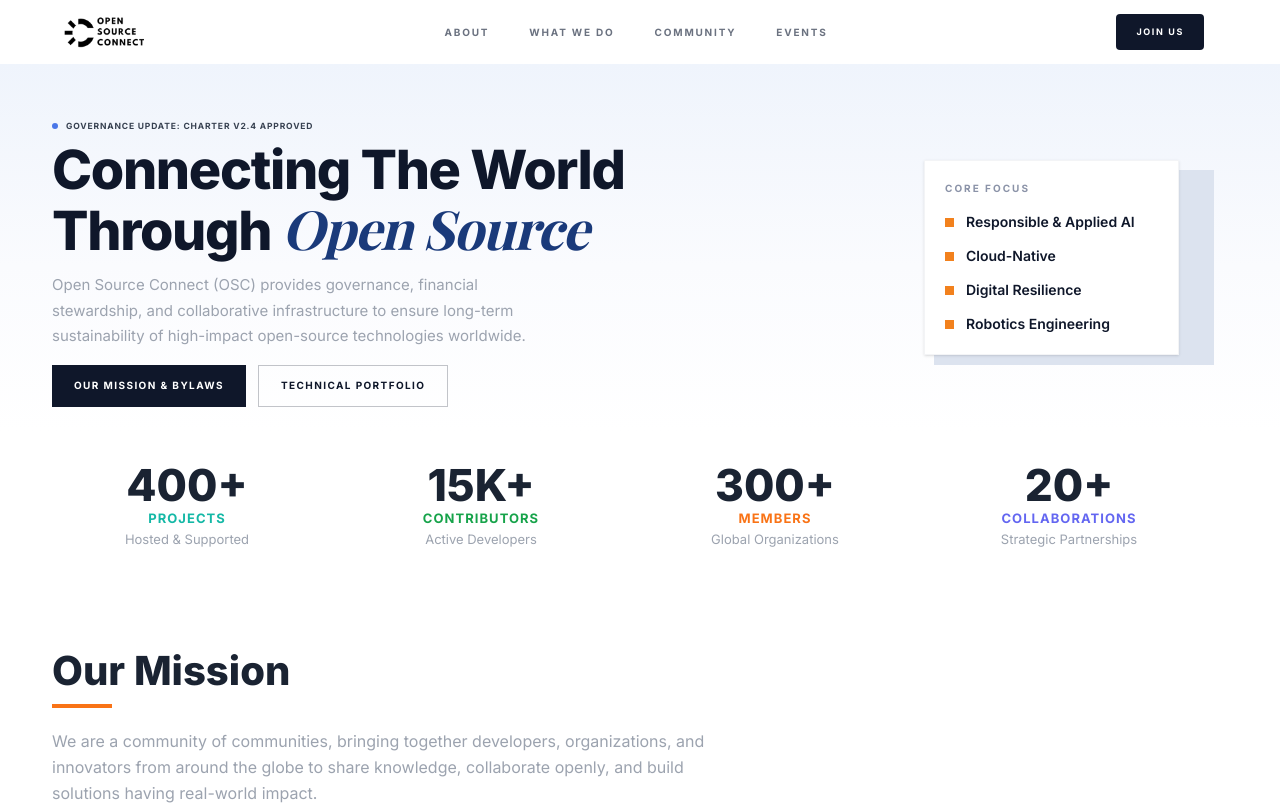
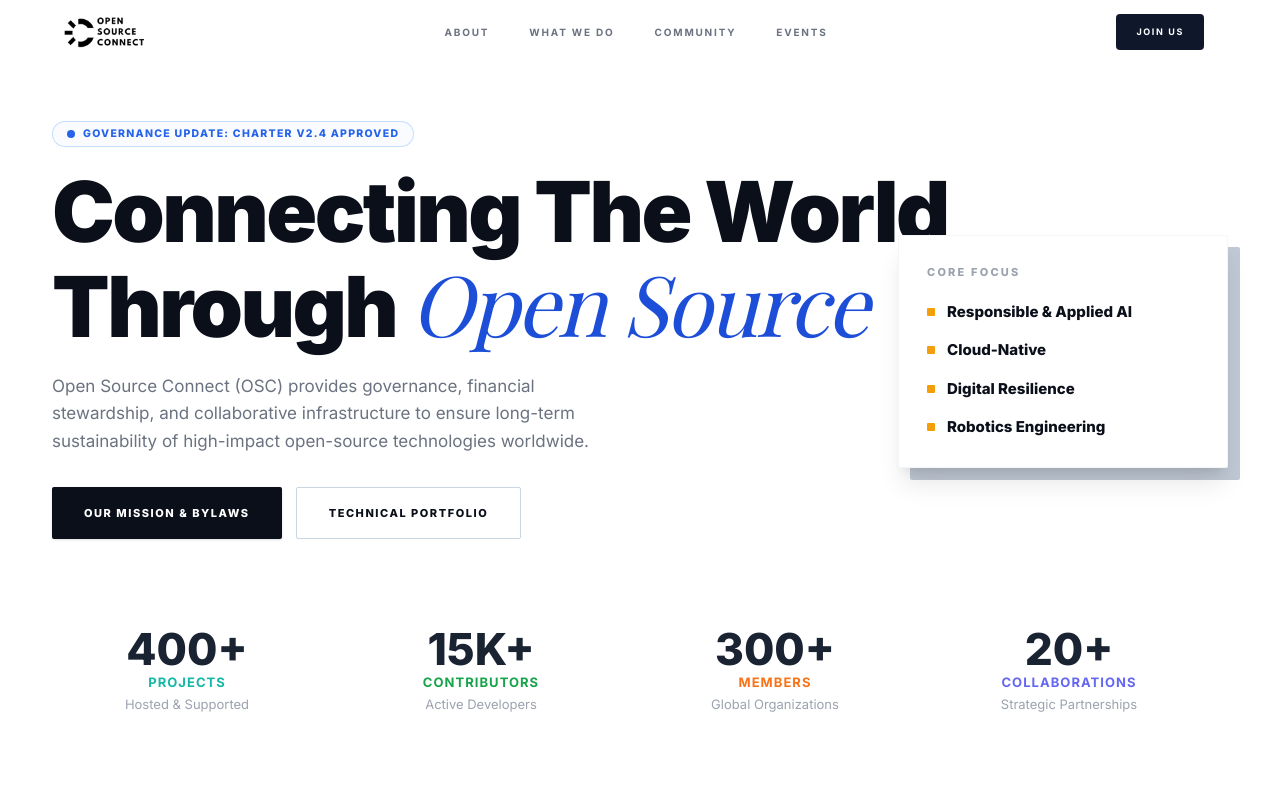
Before and after one commit to open-source-connect-01/OSC_India, a Next.js app: page / in a window 1280 px wide. Shown: the top 805 px of the page. Built offline with nearby package versions, Linux system fonts and the light colour scheme.

Commit message:
Enhance typography settings in layout and update HeroSection for improved design consistency and user engagement

```diff
--- a/src/app/layout.tsx
+++ b/src/app/layout.tsx
@@ -11,7 +11,8 @@ const inter = Inter({
 const playfair = Playfair_Display({
   variable: "--font-playfair",
   subsets: ["latin"],
-  weight: "700",
+  weight: ["400", "500", "600", "700"],
+  style: ["italic", "normal"],
   display: "swap",
 });
 
--- a/src/components/HeroSection.tsx
+++ b/src/components/HeroSection.tsx
@@ -1,68 +1,68 @@
+"use client";
+
 import Link from "next/link";
 
 export default function HeroSection() {
   return (
-    <section className="relative w-full overflow-hidden" style={{ background: 'linear-gradient(180deg, #EFF4FC 0%, #FAFBFE 55%, #FFFFFF 100%)' }}>
-      <div className="max-w-[1240px] mx-auto pl-6 lg:pl-8 pr-12 lg:pr-14 pt-8 lg:pt-14 pb-4 lg:pb-6">
-        <div className="relative flex flex-col lg:flex-row lg:gap-12 xl:gap-16">
-          {/* Left Content */}
-          <div className="relative z-10 flex-1">
-            {/* Eyebrow / Announcement — compact */}
-            <div className="flex items-center gap-2 mb-2">
-              <span className="w-1.5 h-1.5 rounded-full bg-accent-blue shrink-0" />
-              <span className="text-[8.5px] font-bold tracking-[0.1em] text-gray-700 uppercase">
-                Governance Update: Charter v2.4 Approved
+    <section className="relative w-full bg-white overflow-hidden">
+      <div className="max-w-[1240px] mx-auto px-6 lg:px-8 pt-10 lg:pt-14 pb-10 lg:pb-14">
+        <div className="flex flex-col lg:flex-row lg:items-start lg:justify-between gap-8 lg:gap-10">
+          {/* Left Content Column */}
+          <div className="flex-1 min-w-0">
+            {/* Announcement Pill Badge */}
+            <div className="inline-flex items-center gap-2 border border-blue-200/90 bg-blue-50/40 rounded-full px-3.5 py-1 mb-6">
+              <span className="w-2 h-2 rounded-full bg-[#2563EB] shrink-0" />
+              <span className="text-[10px] sm:text-[10.5px] font-extrabold tracking-[0.12em] text-[#2563EB] uppercase">
+                GOVERNANCE UPDATE: CHARTER V2.4 APPROVED
               </span>
             </div>
 
-            {/* Main Headline - scaled down to fit 2 lines */}
-            <div className="max-w-[620px]">
-              <h1 className="text-[36px] sm:text-[42px] lg:text-[50px] xl:text-[54px] font-extrabold text-navy leading-[1.08] mb-3 tracking-tight">
-                Connecting The World
-                <br />
+            {/* Main Headline — Massive scale matching Figma */}
+            <h1 className="text-4xl sm:text-6xl md:text-[68px] lg:text-[76px] xl:text-[84px] font-black text-[#0B0F1A] leading-[0.98] tracking-[-0.03em] mb-6">
+              <span className="block sm:whitespace-nowrap">Connecting The World</span>
+              <span className="block sm:whitespace-nowrap mt-1 sm:mt-2">
                 Through{" "}
-                <span className="font-serif italic text-[#1a3a7a] font-bold">
+                <span className="font-serif italic font-normal text-[#1D4ED8]">
                   Open Source
                 </span>
-              </h1>
-            </div>
+              </span>
+            </h1>
 
-            {/* Subheading - Figma copy */}
-            <p className="max-w-[500px] text-[15px] leading-[1.7] text-gray-400 mb-4">
-              Open Source Connect (OSC) provides governance, financial
-              stewardship, and collaborative infrastructure to ensure
-              long-term sustainability of high-impact open-source technologies
-              worldwide.
+            {/* Subheading Description */}
+            <p className="text-sm sm:text-base lg:text-[17px] text-gray-500 max-w-[580px] leading-relaxed mb-8">
+              Open Source Connect (OSC) provides governance, financial stewardship,
+              and collaborative infrastructure to ensure long-term sustainability of
+              high-impact open-source technologies worldwide.
             </p>
 
-            {/* CTA Buttons - tighter spacing */}
-            <div className="max-w-[470px] flex flex-col sm:flex-row gap-2 sm:gap-3">
+            {/* Action Buttons */}
+            <div className="flex flex-col sm:flex-row gap-3.5">
               <Link
                 href="#"
-                className="inline-flex items-center justify-center h-[42px] px-[22px] bg-navy text-white text-[10px] font-bold tracking-[0.14em] uppercase hover:bg-navy-light transition-all duration-200 w-full sm:w-auto"
+                className="inline-flex items-center justify-center h-[52px] px-8 bg-[#0B0F1A] text-white text-[11px] font-extrabold tracking-[0.14em] uppercase rounded-[2px] shadow-sm hover:bg-slate-800 transition-colors w-full sm:w-auto"
               >
-                Our Mission &amp; Bylaws
+                OUR MISSION &amp; BYLAWS
               </Link>
               <Link
                 href="#"
-                className="inline-flex items-center justify-center h-[42px] px-[22px] bg-transparent text-navy border border-navy/25 text-[10px] font-bold tracking-[0.14em] uppercase hover:bg-navy hover:text-white hover:border-navy transition-all duration-200 w-full sm:w-auto"
+                className="inline-flex items-center justify-center h-[52px] px-8 bg-white text-[#0B0F1A] border border-slate-300 text-[11px] font-extrabold tracking-[0.14em] uppercase rounded-[2px] hover:bg-slate-50 transition-colors w-full sm:w-auto"
               >
-                Technical Portfolio
+                TECHNICAL PORTFOLIO
               </Link>
             </div>
 
             {/* Mobile CoreFocusCard */}
-            <div className="mt-6 lg:hidden">
+            <div className="mt-8 lg:hidden">
               <CoreFocusCard />
             </div>
           </div>
 
-          {/* Right: Floating CoreFocusCard (desktop only) */}
-          <div className="hidden lg:block w-[280px] shrink-0 relative mt-10">
+          {/* Right: Floating CoreFocusCard with offset shadow */}
+          <div className="hidden lg:block w-[330px] shrink-0 relative mt-[115px]">
             <div className="relative">
-              {/* Thin offset sliver — ~10px visible edge on right and bottom */}
-              <div className="absolute top-[10px] left-[10px] w-full h-full bg-[#dce3ef] z-0" />
-              {/* Card sits on top */}
+              {/* Slate-blue offset shadow block */}
+              <div className="absolute top-3 left-3 w-full h-full bg-[#94A3B8]/60 rounded-[2px] z-0" />
+              {/* White card */}
               <div className="relative z-10">
                 <CoreFocusCard />
               </div>
@@ -76,11 +76,11 @@ export default function HeroSection() {
 
 function CoreFocusCard() {
   return (
-    <div className="w-full lg:w-[255px] bg-white p-5 shadow-sm border border-gray-100">
-      <h3 className="text-[10px] font-bold tracking-[0.2em] text-[#8b93a8] uppercase mb-4">
-        Core Focus
+    <div className="w-full bg-white p-7 border border-gray-100/90 shadow-xl rounded-[2px]">
+      <h3 className="text-[11px] font-extrabold tracking-[0.2em] text-gray-400 uppercase mb-5">
+        CORE FOCUS
       </h3>
-      <ul className="space-y-3.5">
+      <ul className="space-y-4">
         {[
           "Responsible & Applied AI",
           "Cloud-Native",
@@ -88,8 +88,8 @@ function CoreFocusCard() {
           "Robotics Engineering",
         ].map((item) => (
           <li key={item} className="flex items-center gap-3">
-            <span className="w-[9px] h-[9px] bg-[#F2811D] shrink-0" />
-            <span className="text-sm font-semibold text-navy">
+            <span className="w-2 h-2 bg-[#F59E0B] rounded-[1px] shrink-0" />
+            <span className="text-[15px] font-extrabold text-[#0B0F1A]">
               {item}
             </span>
           </li>
```
